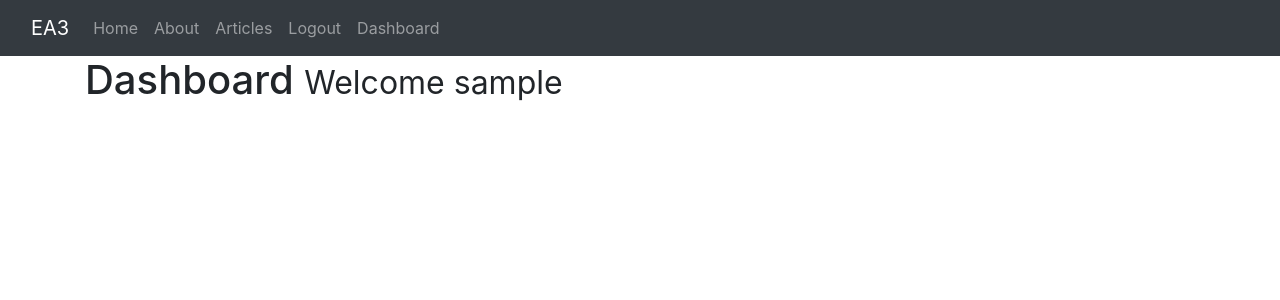
After one commit to ea3/Site-Flask, a Flask app: page /dashboard in a window 1280 px wide. The commit adds this page. Shown: the top 300 px of the page. Run offline with Flask 2, Linux system fonts and the light colour scheme; the visitor is signed in with stand-in values (Sample User, id 1); some libraries are stand-ins or nearby versions.

```diff
--- a/app.py
+++ b/app.py
@@ -5,6 +5,7 @@ from wtforms import Form, StringField, TextAreaField, PasswordField, validators
 from passlib.hash import sha256_crypt
 import os
 from dotenv import load_dotenv
+from functools import wraps
 
 
 app = Flask(__name__)
@@ -99,17 +100,54 @@ def login():
 
         if result > 0:
             # Get stored hash
-            data = cur.fetchnone()
+            data = cur.fetchone()
             password = data['password']
 
             # Compare the passwords
 
             if sha256_crypt.verify(password_candidate, password):
-                app.logger.info('PASSWORD MATCHED')
+                session['logged_in'] = True
+                session['username'] = username
+
+                flash('You are now logged in', 'success')
+                return redirect(url_for('dashboard'))
+
+            else:
+                error = 'Invalid Login'
+                return render_template('login.html', error=error)
+
+        # cur.close()
         else:
-            app.logger.info('NO USER FOUND')
+            error = 'Username not found'
+            return render_template('login.html', error=error)
+    return render_template('login.html')
 
-    return redirect('login.html')
+
+# Check if user is logged in
+def is_logged_in(f):
+    @wraps(f)
+    def wrap(*args, **kwargs):
+        if 'logged_in' in session:
+            return f(*args, **kwargs)
+        else:
+            flash('Unauthorized, Please login', 'danger')
+            return redirect(url_for('login'))
+    return wrap
+
+
+# Dashboard
+@app.route('/dashboard')
+@is_logged_in
+def dashboard():
+    return render_template('dashboard.html')
+
+
+# Logout
+@app.route('/logout')
+def logout():
+    session.clear()
+    flash('You are now logged out', 'success')
+    return redirect(url_for('login'))
 
 
 if __name__ == '__main__':
--- /dev/null
+++ b/templates/dashboard.html
@@ -0,0 +1,5 @@
+{% extends 'layout.html' %}
+
+{% block body %}
+    <h1>Dashboard <small>Welcome {{session.username}} </small></h1>
+{% endblock %}
--- a/templates/includes/_messages.html
+++ b/templates/includes/_messages.html
@@ -6,3 +6,11 @@
     {% endfor %}
   {% endif %}
 {% endwith %}
+
+{% if error %}
+    <div class="alert alert-danger">{{ error }}</div>
+{% endif %}
+
+{% if msg %}
+    <div class="alert alert-success">{{ msg }}</div>
+{% endif %}
--- a/templates/includes/_navbar.html
+++ b/templates/includes/_navbar.html
@@ -1,23 +1,21 @@
 <nav class="navbar navbar-expand-md navbar-dark bg-dark">
   <div class="container-fluid">
-    <a class="navbar-brand" href="#">EA3</a>
+    <a class="navbar-brand" href="/">EA3</a>
     <button class="navbar-toggler" type="button" data-bs-toggle="collapse" data-bs-target="#navbarsExampleDefault" aria-controls="navbarsExampleDefault" aria-expanded="false" aria-label="Toggle navigation">
       <span class="navbar-toggler-icon"></span>
     </button>
     <div class="collapse navbar-collapse" id="navbarsExampleDefault">
       <ul class="navbar-nav me-auto mb-2 mb-md-0">
-        <li class="nav-item">
-          <a class="nav-link" aria-current="page" href="/">Home</a>
-        </li>
-        <li class="nav-item">
-          <a class="nav-link" href="/about">About</a>
-        </li>
-        <li class="nav-item">
-          <a class="nav-link" href="/articles">Articles</a>
-        </li>
-        <li class="nav-item">
-            <a class="nav-link" href="/register">Register</a>
-        </li>
+        <li class="nav-item"><a class="nav-link" aria-current="page" href="/">Home</a></li>
+        <li class="nav-item"><a class="nav-link" href="/about">About</a></li>
+        <li class="nav-item"><a class="nav-link" href="/articles">Articles</a></li>
+          {% if session.logged_in %}
+            <li class="nav-item"><a class="nav-link" href="/logout">Logout</a></li>
+            <li class="nav-item"><a class="nav-link" href="/dashboard">Dashboard</a></li>
+          {% else %}
+            <li class="nav-item"><a class="nav-link" href="/register">Register</a></li>
+            <li class="nav-item"><a class="nav-link" href="/login">Login</a></li>
+         {% endif %}
       </ul>
     </div>
   </div>
--- a/templates/login.html
+++ b/templates/login.html
@@ -2,7 +2,6 @@
 
 {% block body %}
     <h1>Login</h1>
-    {% include 'includes/_messages.html' %}
     <form action="" method="POST">
         <div class="from-group">
             <label>Username</label>
```
